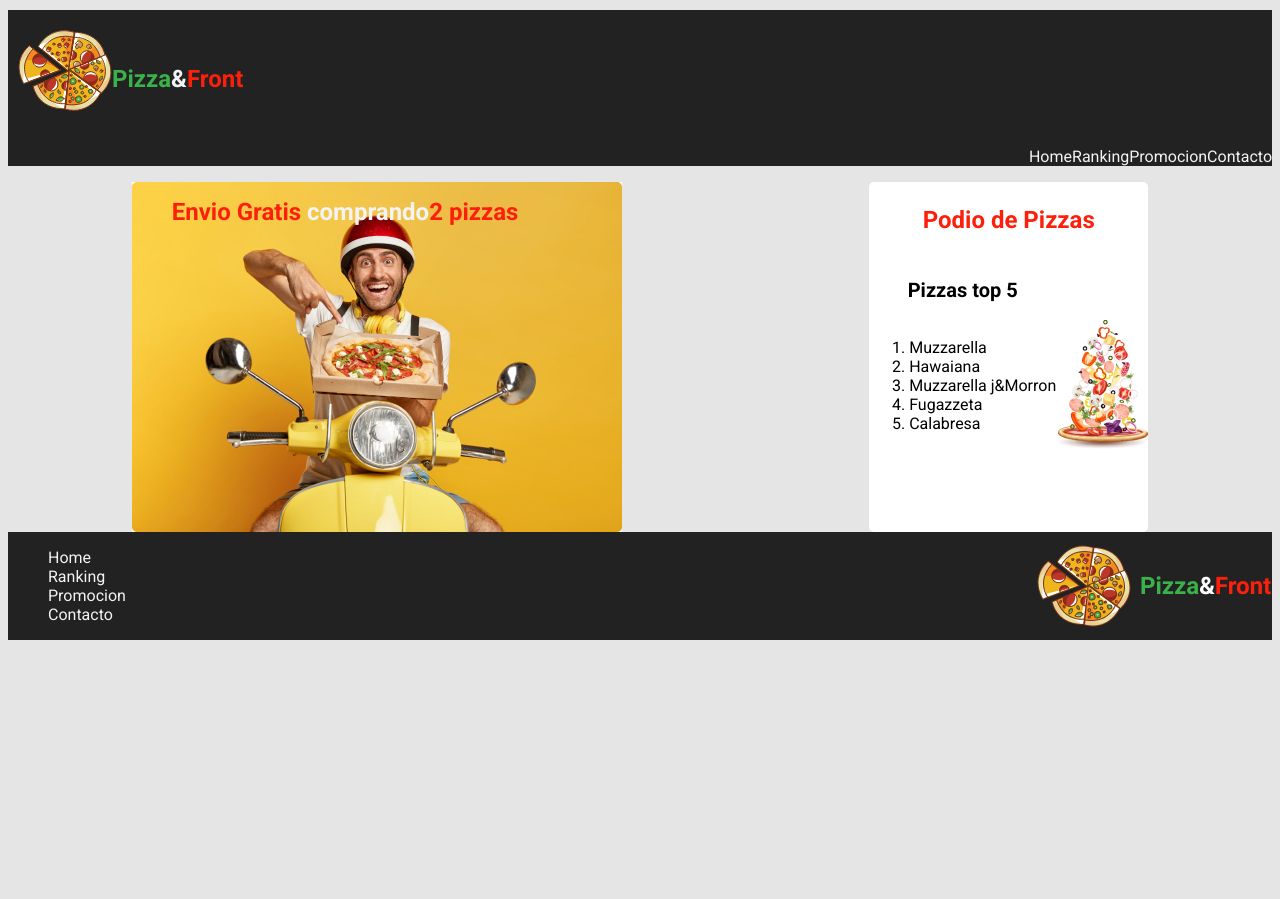
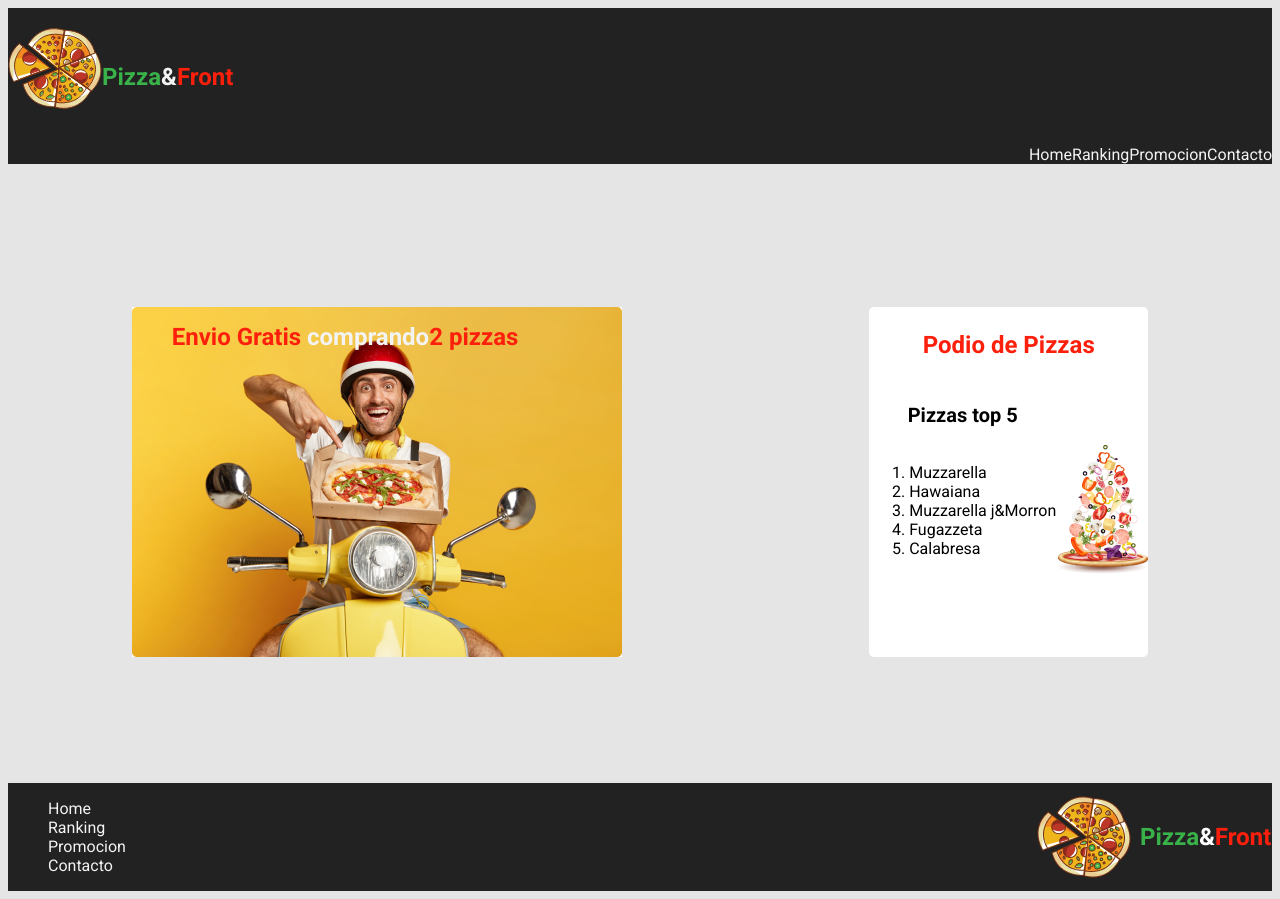
Before and after one commit to marinazv/pizzeria, a plain HTML site: page intex.html in a window 1280 px wide. Before the commit the page ends 800 px from the top, so only its background shows below. Drawn offline with Linux system fonts and the light colour scheme.

Commit message:
cambios en el nav

```diff
--- a/css/estilos.css
+++ b/css/estilos.css
@@ -11,16 +11,11 @@ a{
 }
 header{
     background-color: #222222;
-    margin: 0px;
-    top: 0px;
-    bottom: 0px;
-    left: 0px;
-    right: 0px;
 }
-.header_container{
+.header_h1{
     display: flex;
     align-content: center;
-    margin: 10px;
+    /*margin: 10px;*/
     font-size: 24px;
 }
 .pizza{
@@ -38,6 +33,7 @@ header{
     font-size: 24px;
     font-weight: bold;
     color: #FC200C;
+
 }
 nav{
     color: #F3F3F3;
@@ -48,7 +44,9 @@ nav{
     display: flex;
     justify-content: flex-end;
     flex-wrap: wrap;
+
 }
+
 body{
     background-color: #E5E5E5;
 }
@@ -56,6 +54,8 @@ body{
     display:flex;
     flex-wrap: wrap;
     justify-content: space-around;
+    padding-bottom: 10%;
+    padding-top: 10%;
 }
 .rojo{
     font-weight: 700;
@@ -71,6 +71,7 @@ body{
     display: flex;
     justify-items: flex-start;
     flex-wrap: wrap;
+    max-width: 45%;
 }
 .p-delivery{
    margin-left: -450px;
@@ -82,6 +83,7 @@ body{
     flex-wrap: wrap;
     background-color: #FFFFFF;
     border-radius: 5px;
+    max-width: 45%;
 }
 .podio-cont{
     display: flex;
@@ -108,6 +110,9 @@ body{
 footer{
     background-color: #222222;
     display: flex;
+
+    bottom: 0px;
+
     align-items: center;
     justify-content: space-between;
 }
--- a/intex.html
+++ b/intex.html
@@ -9,7 +9,7 @@
 </head>
 <body>
     <header>
-        <div class="header_container">
+            <div class="header_h1">
                 <img src="img/VectorPizza.svg" alt="Imagen Pizza">
                 <h1><span class="pizza">Pizza</span><span class="y">&</span><span class="front">Front</span></h1>
             </div>
```
Lines whose indentation alone changed are shown as unchanged.
